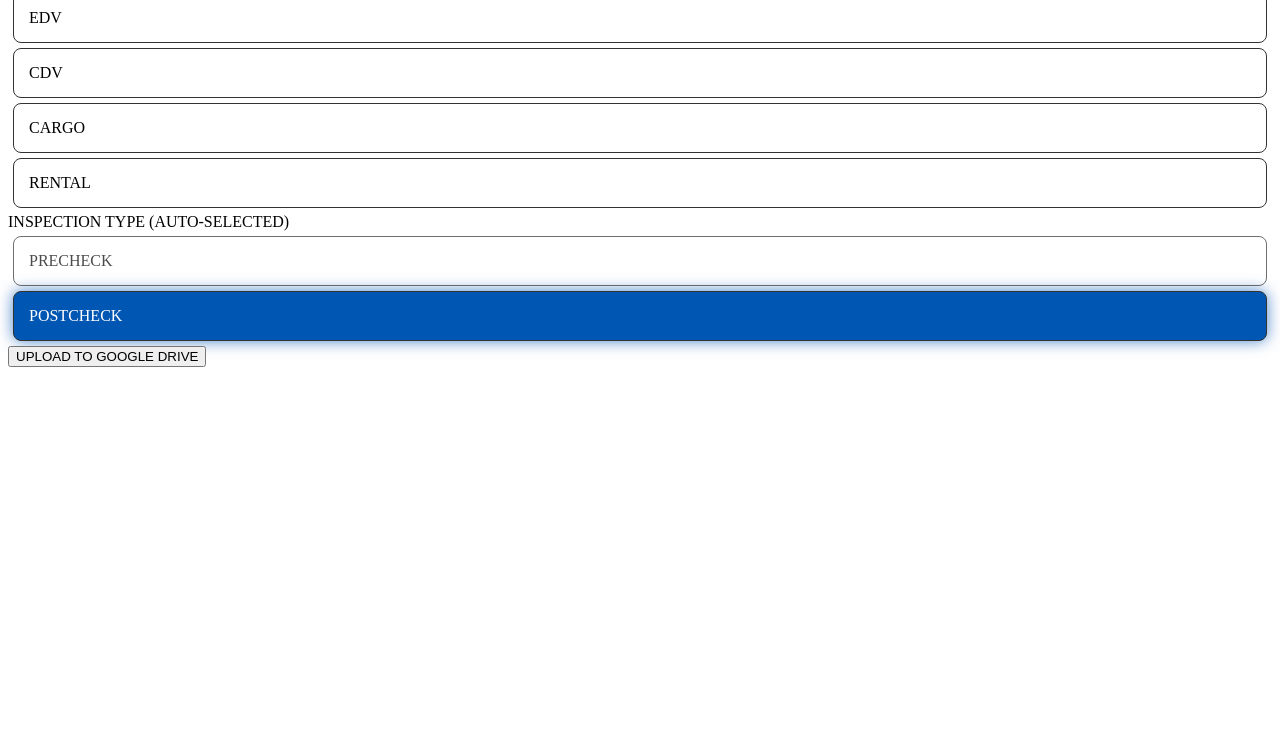
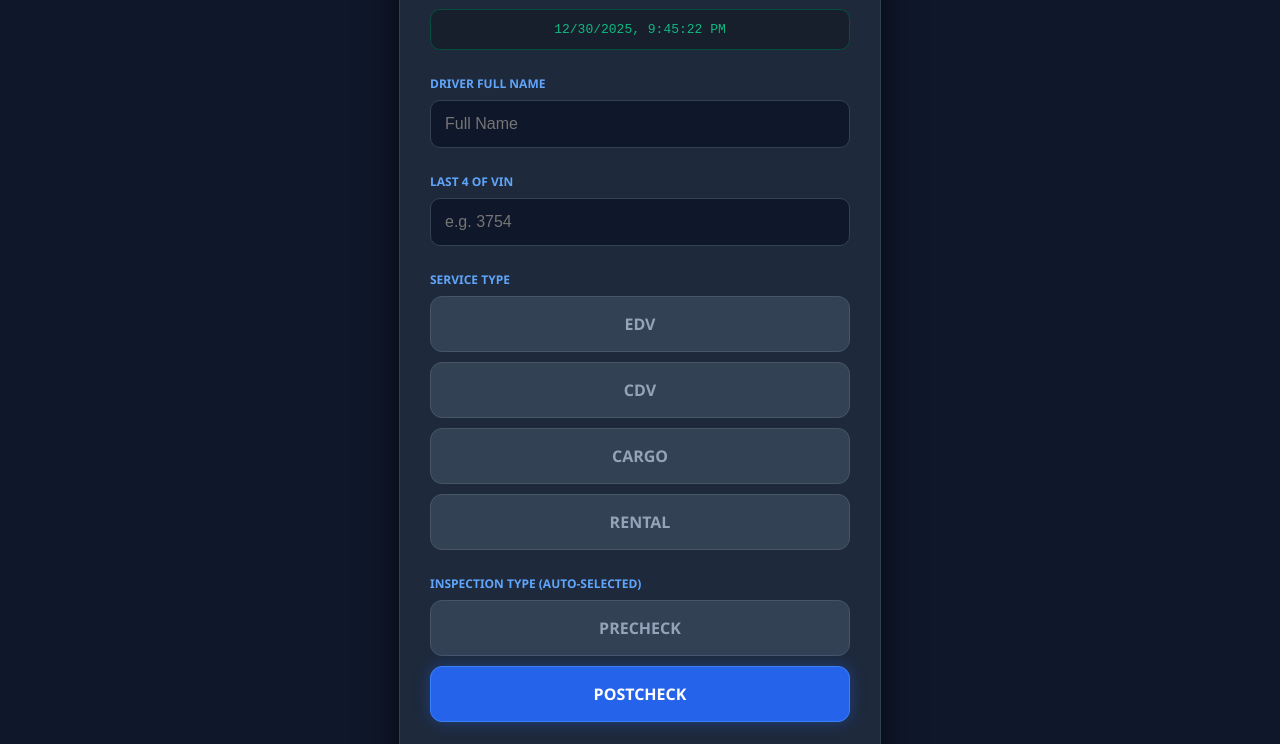
Before and after one commit to titoherreracarballo-del/SLGP-Fleet-Manager-bot, a website: page index.html in a window 1280 px wide. Shown: the part 113-857 px from the top of the page. Before the commit the page ends 800 px from the top, so only its background shows below. Drawn offline with Linux system fonts and the light colour scheme.

Commit message:
Update index.html

```diff
--- a/index.html
+++ b/index.html
@@ -5,24 +5,34 @@
     <meta name="viewport" content="width=device-width, initial-scale=1.0">
     <title>Fleet Health Check</title>
     <style>
-        .active { background-color: #0056b3 !important; color: white !important; box-shadow: 0 0 15px rgba(0, 86, 179, 0.7); }
-        .btn { padding: 15px; margin: 5px; cursor: pointer; border-radius: 8px; border: 1px solid #333; transition: 0.3s; }
-        /* Add more of your existing styles below */
+        body { background-color: #0f172a; color: #38bdf8; font-family: 'Segoe UI', sans-serif; display: flex; justify-content: center; padding: 20px; margin: 0; }
+        .form-card { background: #1e293b; padding: 30px; border-radius: 24px; width: 100%; max-width: 420px; box-shadow: 0 10px 40px rgba(0,0,0,0.6); border: 1px solid #334155; }
+        h1 { text-align: center; color: #3b82f6; font-size: 1.4rem; letter-spacing: 1px; margin-bottom: 25px; }
+        .clock { background: rgba(0,0,0,0.25); padding: 12px; border-radius: 10px; text-align: center; margin-bottom: 25px; color: #10b981; font-family: monospace; border: 1px solid #064e3b; }
+        label { display: block; font-size: 0.75rem; font-weight: bold; margin-bottom: 8px; color: #60a5fa; text-transform: uppercase; }
+        input { width: 100%; padding: 14px; background: #0f172a; border: 1px solid #334155; border-radius: 10px; color: white; margin-bottom: 25px; box-sizing: border-box; font-size: 1rem; }
+        .group { display: flex; flex-direction: column; gap: 10px; margin-bottom: 25px; }
+        .btn { background: #334155; padding: 16px; border-radius: 12px; text-align: center; cursor: pointer; border: 1px solid #475569; font-weight: bold; transition: 0.3s; color: #94a3b8; }
+        /* Highlighting the correct selection */
+        .active { background: #2563eb !important; color: white !important; border-color: #3b82f6; box-shadow: 0 0 15px rgba(37, 99, 235, 0.4); }
+        .upload { border: 2px dashed #334155; padding: 35px; text-align: center; border-radius: 15px; margin-bottom: 25px; }
+        .submit { width: 100%; background: #2563eb; color: white; padding: 20px; border-radius: 15px; border: none; font-weight: bold; font-size: 1.1rem; cursor: pointer; }
     </style>
 </head>
 <body>
 
-    <div id="form-container">
+    <div class="form-card">
         <h1>FLEET HEALTH CHECK</h1>
+        <div id="live-clock" class="clock">SYSTEM INITIALIZING...</div>
 
         <label>DRIVER FULL NAME</label>
-        <input type="text" id="driver-name" placeholder="Enter Name">
+        <input type="text" id="driver-input" placeholder="Full Name">
 
         <label>LAST 4 OF VIN</label>
         <input type="text" id="vin-input" maxlength="4" placeholder="e.g. 3754">
 
         <label>SERVICE TYPE</label>
-        <div class="button-group">
+        <div class="group">
             <div class="service-btn btn">EDV</div>
             <div class="service-btn btn">CDV</div>
             <div class="service-btn btn">CARGO</div>
@@ -30,93 +40,79 @@
         </div>
 
         <label>INSPECTION TYPE (AUTO-SELECTED)</label>
-        <div class="button-group">
+        <div class="group">
             <div class="inspection-btn btn">PRECHECK</div>
             <div class="inspection-btn btn">POSTCHECK</div>
         </div>
 
-        <button id="upload-btn">UPLOAD TO GOOGLE DRIVE</button>
+        <div class="upload">
+            <div style="font-size: 1.1rem; margin-bottom: 4px;">Tap to Record Video</div>
+            <div style="font-size: 0.7rem; color: #10b981;">1080p SUPPORTED</div>
+        </div>
+
+        <button class="submit">UPLOAD TO GOOGLE DRIVE</button>
     </div>
 
     <script>
-        // 1. DATA MAPPING (All VINs from your Spreadsheet)
-        const vehicleLookupMap = {
-            "7867": "EDV", "7871": "EDV", "9412": "EDV", "7872": "EDV", "7866": "EDV", "7860": "EDV", "9418": "EDV", "7863": "EDV", "7859": "EDV", "7857": "EDV",
-            "4905": "CDV", "7097": "CDV", "2347": "CDV", "1587": "CDV", "6880": "CDV", "6907": "CDV", "1295": "CDV", "6265": "CDV", "6188": "CDV", "1288": "CDV", "6864": "CDV",
-            "1051": "CARGO", "9488": "CARGO", "7088": "CARGO", "1664": "CARGO", "0871": "CARGO", "3010": "CARGO", "5344": "CARGO", "0890": "CARGO", "5341": "CARGO", "3754": "CARGO", "7373": "CARGO", "0876": "CARGO", "8786": "CARGO", "0213": "CARGO", "3892": "CARGO", "9651": "CARGO", "5691": "CARGO", "9128": "CARGO"
+        // 1. DATA LOOKUP (Mapped from your Spreadsheet)
+        const fleetDatabase = {
+            "7867":"EDV","7871":"EDV","9412":"EDV","7872":"EDV","7866":"EDV","7860":"EDV","9418":"EDV","7863":"EDV","7859":"EDV","7857":"EDV",
+            "4905":"CDV","7097":"CDV","2347":"CDV","1587":"CDV","6880":"CDV","6907":"CDV","1295":"CDV","6265":"CDV","6188":"CDV","1288":"CDV","6864":"CDV",
+            "1051":"CARGO","9488":"CARGO","7088":"CARGO","1664":"CARGO","0871":"CARGO","3010":"CARGO","5344":"CARGO","0890":"CARGO","5341":"CARGO","3754":"CARGO","7373":"CARGO","0876":"CARGO","8786":"CARGO","0213":"CARGO","3892":"CARGO","9651":"CARGO","5691":"CARGO","9128":"CARGO"
         };
 
-        // 2. THE HIGHLIGHTING ENGINE
-        // This function handles both Service and Inspection types
-        function applyFormSelection(buttonClass, targetValue) {
-            const allButtons = document.querySelectorAll(buttonClass);
-
-            allButtons.forEach(function(button) {
-                // Remove existing active states
-                button.classList.remove('active');
-
-                // Disable manual clicking to prevent override
-                button.style.pointerEvents = 'none';
-                button.style.opacity = '0.7';
-
-                // If the button text matches the result, highlight it
-                if (button.innerText.trim().toUpperCase() === targetValue.toUpperCase()) {
-                    button.classList.add('active');
-                    button.style.opacity = '1';
+        // 2. AUTO-SELECT FUNCTION
+        function applyAutoSelection(className, value) {
+            const btns = document.querySelectorAll(className);
+            btns.forEach(function(btn) {
+                btn.classList.remove('active');
+                // Lock manual click
+                btn.style.pointerEvents = 'none';
+                if (btn.innerText.trim().toUpperCase() === value.toUpperCase()) {
+                    btn.classList.add('active');
                 }
             });
         }
 
-        // 3. TIME-BASED AUTO SELECTION LOGIC
-        function runShiftTimeCheck() {
-            const currentTime = new Date();
-            const hour = currentTime.getHours();
-            const minute = currentTime.getMinutes();
-            const totalMinutes = (hour * 60) + minute;
+        // 3. TIME AND SHIFT CHECK
+        function updateShift() {
+            const now = new Date();
+            document.getElementById('live-clock').innerText = now.toLocaleString();
 
-            console.log("Current System Time in Minutes: " + totalMinutes);
+            const hour = now.getHours();
+            const min = now.getMinutes();
+            const totalMins = (hour * 60) + min;
 
-            // PRECHECK WINDOW: 10:00 AM (600) to 3:00 PM (900)
-            const preStart = 600;
-            const preEnd = 900;
-
-            // POSTCHECK WINDOW: 6:00 PM (1080) to 11:30 PM (1410)
-            const postStart = 1080;
-            const postEnd = 1410;
-
-            if (totalMinutes >= preStart && totalMinutes <= preEnd) {
-                applyFormSelection('.inspection-btn', 'PRECHECK');
-            } else if (totalMinutes >= postStart && totalMinutes <= postEnd) {
-                applyFormSelection('.inspection-btn', 'POSTCHECK');
+            // Precheck: 10:00 AM (600) to 3:00 PM (900)
+            if (totalMins >= 600 && totalMins <= 900) {
+                applyAutoSelection('.inspection-btn', 'PRECHECK');
+            }
+            // Postcheck: 6:00 PM (1080) to 11:30 PM (1410)
+            else if (totalMins >= 1080 && totalMins <= 1410) {
+                applyAutoSelection('.inspection-btn', 'POSTCHECK');
             } else {
-                console.log("Outside of standard inspection windows.");
+                // Outside hours
+                document.querySelectorAll('.inspection-btn').forEach(b => b.classList.remove('active'));
             }
         }
 
-        // 4. EVENT LISTENERS AND INITIALIZATION
-        window.addEventListener('DOMContentLoaded', function() {
-            // Check the time as soon as the page loads
-            runShiftTimeCheck();
+        // 4. STARTUP
+        window.addEventListener('load', function() {
+            updateShift();
+            setInterval(updateShift, 1000); // Live clock update
 
-            // Setup the VIN input listener
-            const vinInputField = document.getElementById('vin-input');
-
-            if (vinInputField) {
-                vinInputField.addEventListener('input', function(event) {
-                    const currentInput = event.target.value;
-
-                    // Trigger the lookup once we have 4 digits
-                    if (currentInput.length === 4) {
-                        const detectedType = vehicleLookupMap[currentInput];
-                        if (detectedType) {
-                            applyFormSelection('.service-btn', detectedType);
-                        } else {
-                            console.log("VIN not found in system list.");
+            const vinBox = document.getElementById('vin-input');
+            if (vinBox) {
+                vinBox.addEventListener('input', function(e) {
+                    const input = e.target.value;
+                    // Trigger selection when 4 digits are entered
+                    if (input.length === 4) {
+                        const serviceType = fleetDatabase[input];
+                        if (serviceType) {
+                            applyAutoSelection('.service-btn', serviceType);
                         }
                     }
                 });
-            } else {
-                console.error("CRITICAL ERROR: Input with ID 'vin-input' was not found in the HTML.");
             }
         });
     </script>
```
